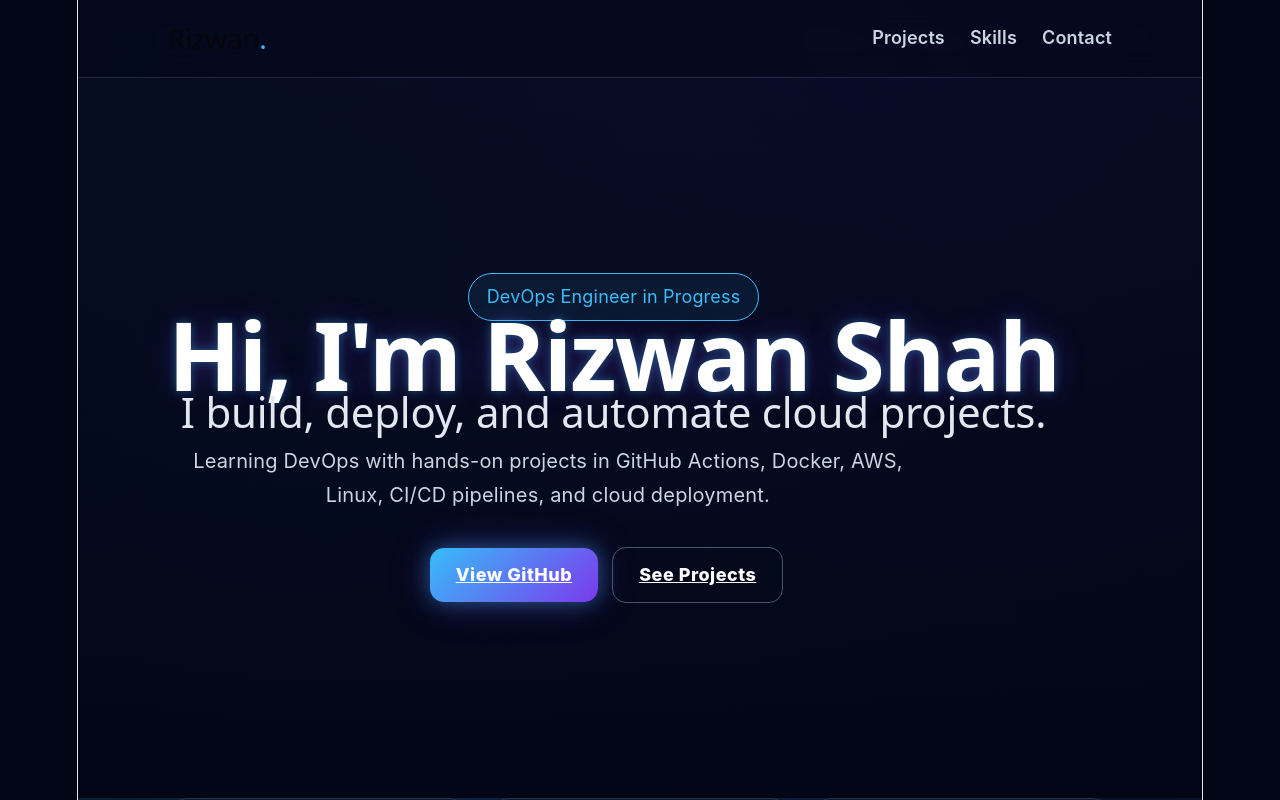
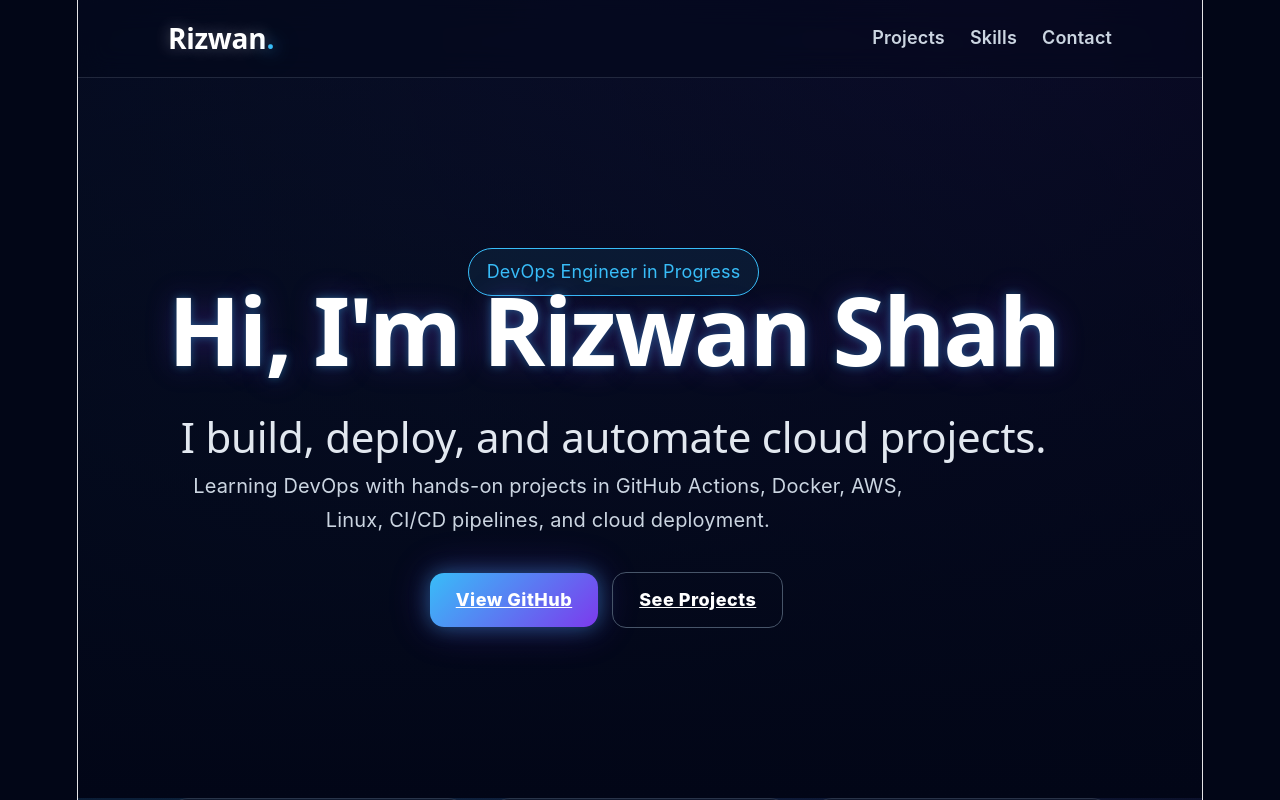
Before and after one commit to rizwanshah8588-pixel/devops-portfolio, a React (Vite) app: page / in a window 1280 px wide. Shown: the top 800 px of the page. Built offline with nearby package versions, Linux system fonts and the light colour scheme.

Commit message:
fix logo

```diff
--- a/src/App.jsx
+++ b/src/App.jsx
@@ -3,9 +3,10 @@ import "./App.css";
 
 function App() {
   return (
+
     <div className="app">
       <nav className="navbar">
-        <h2>Rizwan<span>.</span></h2>
+        <h2 className="logo">Rizwan<span>.</span></h2>
         <div>
           <a href="#projects">Projects</a>
           <a href="#skills">Skills</a>
@@ -20,8 +21,8 @@ function App() {
           transition={{ duration: 0.8 }}
         >
           <p className="tag">DevOps Engineer in Progress</p>
-          <h1>Hi, I'm Rizwan Shah</h1>
-          <h2>I build, deploy, and automate cloud projects.</h2>
+          <h1>Hi, I'm Rizwan Shah </h1>
+          <h2><br/>I build, deploy, and automate cloud projects.</h2>
           <p className="hero-text">
             Learning DevOps with hands-on projects in GitHub Actions, Docker,
             AWS, Linux, CI/CD pipelines, and cloud deployment.
```
